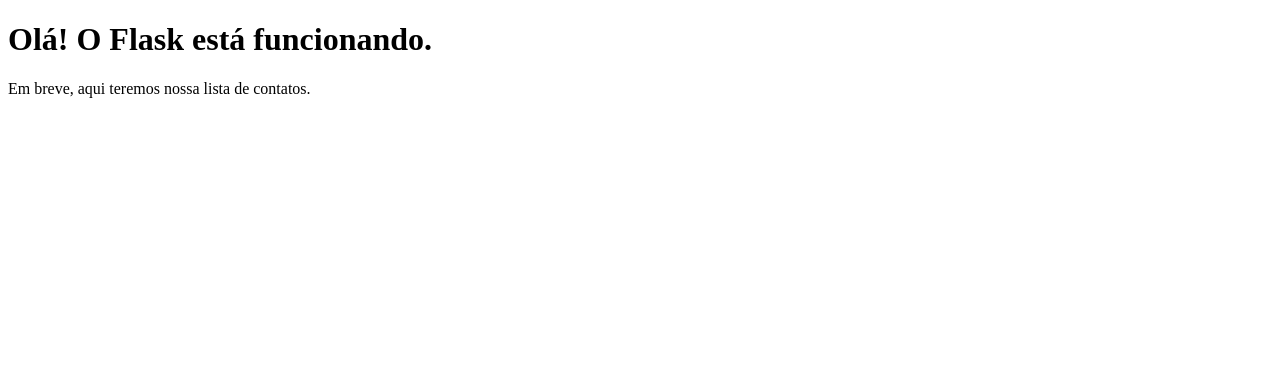
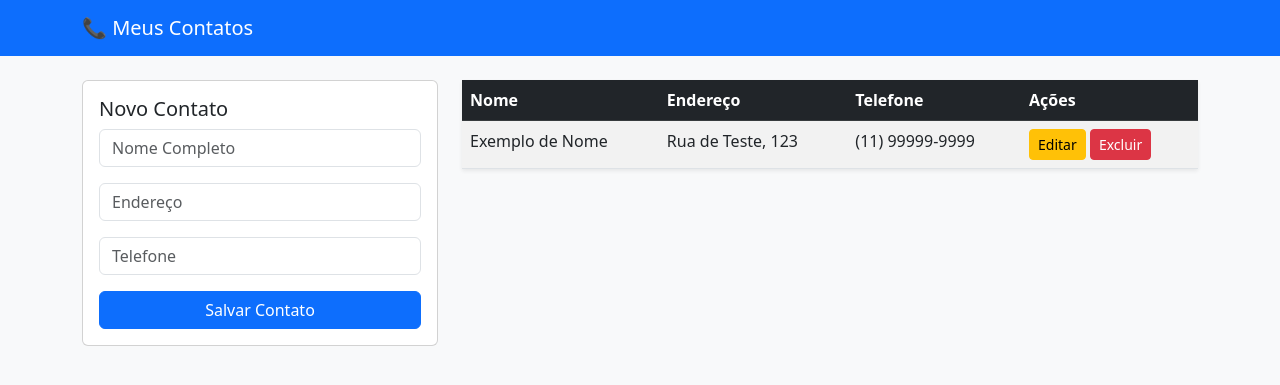
Before and after one commit to James24202145/catalogo-contatos, a Flask app: page / in a window 1280 px wide. Shown: the top 385 px of the page. Run offline with Flask 3, Linux system fonts and the light colour scheme.

Commit message:
Dia 4: Implementação do Bootstrap e layout base com Jinja2

```diff
--- /dev/null
+++ b/templates/base.html
@@ -0,0 +1,24 @@
+<!DOCTYPE html>
+<html lang="pt-br">
+<head>
+    <meta charset="UTF-8">
+    <meta name="viewport" content="width=device-width, initial-scale=1.0">
+    <title>Catálogo de Contatos</title>
+    <link href="https://cdn.jsdelivr.net/npm/bootstrap@5.3.0/dist/css/bootstrap.min.css" rel="stylesheet">
+</head>
+<body class="bg-light">
+
+    <nav class="navbar navbar-dark bg-primary mb-4">
+        <div class="container">
+            <a class="navbar-brand" href="/">📞 Meus Contatos</a>
+        </div>
+    </nav>
+
+    <div class="container">
+        {% block content %}
+        {% endblock %}
+    </div>
+
+    <script src="https://cdn.jsdelivr.net/npm/bootstrap@5.3.0/dist/js/bootstrap.bundle.min.js"></script>
+</body>
+</html>
--- a/templates/index.html
+++ b/templates/index.html
@@ -1,11 +1,47 @@
-<!DOCTYPE html>
-<html lang="pt-br">
-<head>
-    <meta charset="UTF-8">
-    <title>Meu Catálogo de Contatos</title>
-</head>
-<body>
-    <h1>Olá! O Flask está funcionando.</h1>
-    <p>Em breve, aqui teremos nossa lista de contatos.</p>
-</body>
-</html>
+{% extends 'base.html' %}
+
+{% block content %}
+<div class="row">
+    <div class="col-md-4">
+        <div class="card card-body">
+            <h5>Novo Contato</h5>
+            <form action="/add" method="POST">
+                <div class="mb-3">
+                    <input type="text" name="nome" placeholder="Nome Completo" class="form-control" required>
+                </div>
+                <div class="mb-3">
+                    <input type="text" name="endereco" placeholder="Endereço" class="form-control">
+                </div>
+                <div class="mb-3">
+                    <input type="text" name="telefone" placeholder="Telefone" class="form-control" required>
+                </div>
+                <button type="submit" class="btn btn-primary w-100">Salvar Contato</button>
+            </form>
+        </div>
+    </div>
+
+    <div class="col-md-8">
+        <table class="table table-striped table-hover bg-white shadow-sm">
+            <thead class="table-dark">
+                <tr>
+                    <th>Nome</th>
+                    <th>Endereço</th>
+                    <th>Telefone</th>
+                    <th>Ações</th>
+                </tr>
+            </thead>
+            <tbody>
+                <tr>
+                    <td>Exemplo de Nome</td>
+                    <td>Rua de Teste, 123</td>
+                    <td>(11) 99999-9999</td>
+                    <td>
+                        <a href="#" class="btn btn-sm btn-warning">Editar</a>
+                        <a href="#" class="btn btn-sm btn-danger">Excluir</a>
+                    </td>
+                </tr>
+            </tbody>
+        </table>
+    </div>
+</div>
+{% endblock %}
```
